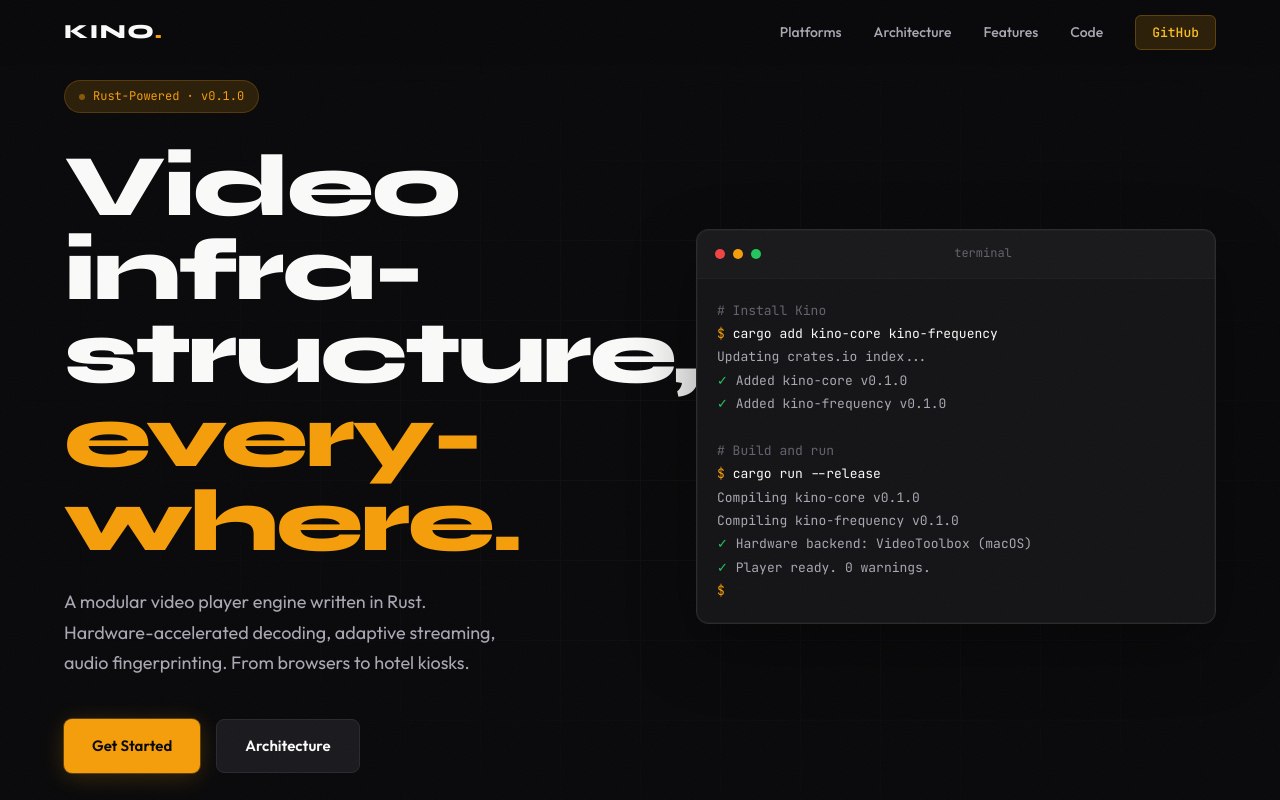
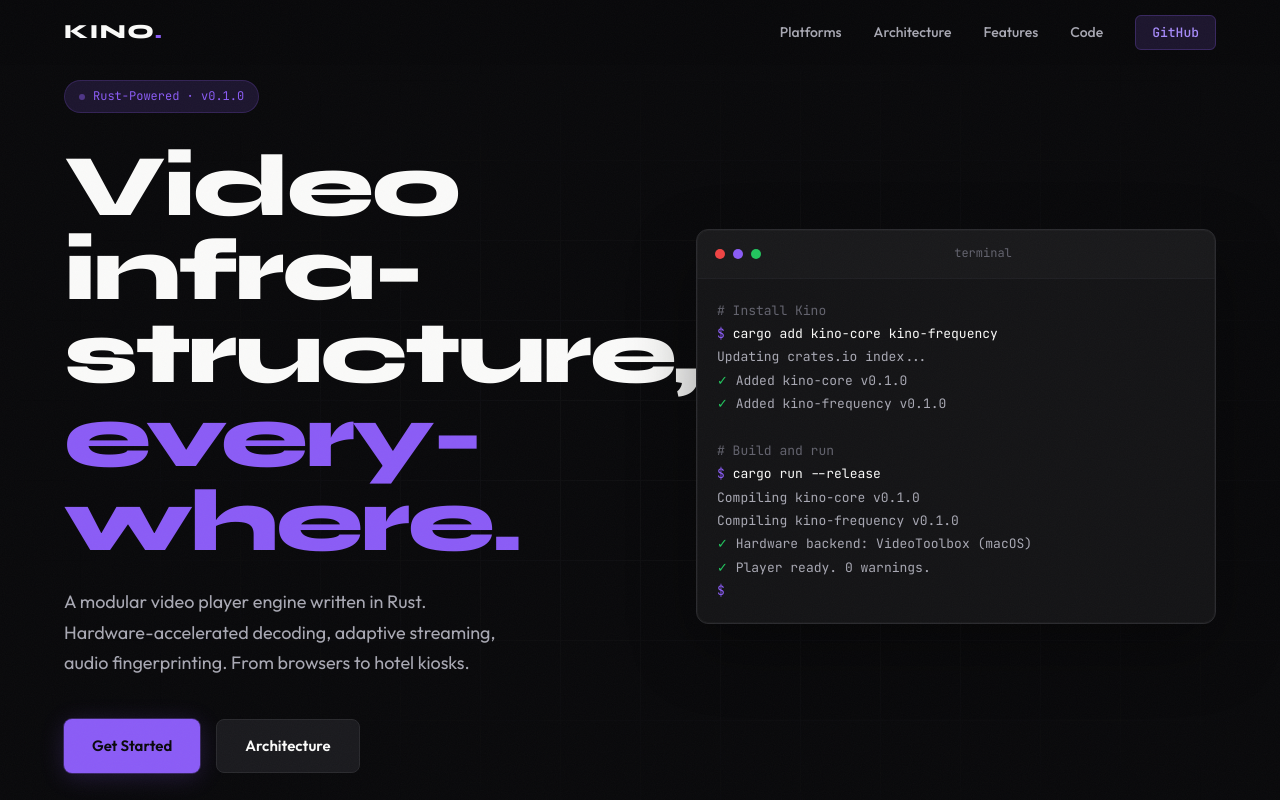
Before and after one commit to ExpertVagabond/kino, a plain HTML site: page site/index.html in a window 1280 px wide. Shown: the top 800 px of the page. Drawn offline with Linux system fonts and the light colour scheme.

Commit message:
Switch Kino accent from amber to violet
Clean tech purple (#8B5CF6) — distinct from old PSM purple,
modern and professional. Applied across all shadows, glows,
borders, and interactive states.

Co-Authored-By: Claude Opus 4.6 <noreply@anthropic.com>

```diff
--- a/site/index.html
+++ b/site/index.html
@@ -20,10 +20,10 @@
   --text: #FAFAF9;
   --text-secondary: #A8A8B3;
   --text-dim: #63636E;
-  --accent: #F59E0B;
-  --accent-light: #FBBF24;
-  --accent-dim: rgba(245, 158, 11, 0.15);
-  --accent-glow: rgba(245, 158, 11, 0.08);
+  --accent: #8B5CF6;
+  --accent-light: #A78BFA;
+  --accent-dim: rgba(139, 92, 246, 0.15);
+  --accent-glow: rgba(139, 92, 246, 0.08);
   --font-display: 'Syne', sans-serif;
   --font-body: 'Outfit', sans-serif;
   --font-mono: 'JetBrains Mono', monospace;
@@ -132,14 +132,14 @@ nav .container {
   font-size: 13px !important;
   padding: 8px 16px;
   background: var(--accent-dim);
-  border: 1px solid rgba(245, 158, 11, 0.25);
+  border: 1px solid rgba(139, 92, 246, 0.25);
   border-radius: 6px;
   color: var(--accent-light) !important;
   transition: all 0.2s !important;
 }
 
 .nav-cta:hover {
-  background: rgba(245, 158, 11, 0.2) !important;
+  background: rgba(139, 92, 246, 0.2) !important;
   border-color: var(--accent) !important;
 }
 
@@ -161,7 +161,7 @@ nav .container {
   right: 10%;
   width: 500px;
   height: 800px;
-  background: conic-gradient(from 180deg at 50% 0%, transparent 40%, rgba(245, 158, 11, 0.04) 48%, rgba(245, 158, 11, 0.06) 50%, rgba(245, 158, 11, 0.04) 52%, transparent 60%);
+  background: conic-gradient(from 180deg at 50% 0%, transparent 40%, rgba(139, 92, 246, 0.04) 48%, rgba(139, 92, 246, 0.06) 50%, rgba(139, 92, 246, 0.04) 52%, transparent 60%);
   pointer-events: none;
   animation: beam-sway 12s ease-in-out infinite;
 }
@@ -202,7 +202,7 @@ nav .container {
   gap: 8px;
   padding: 6px 14px;
   background: var(--accent-dim);
-  border: 1px solid rgba(245, 158, 11, 0.2);
+  border: 1px solid rgba(139, 92, 246, 0.2);
   border-radius: 100px;
   font-family: var(--font-mono);
   font-size: 12px;
@@ -270,12 +270,12 @@ h1 .accent { color: var(--accent); }
 .btn-primary {
   background: var(--accent);
   color: var(--bg);
-  box-shadow: 0 0 0 1px rgba(245, 158, 11, 0.3), 0 4px 24px rgba(245, 158, 11, 0.2);
+  box-shadow: 0 0 0 1px rgba(139, 92, 246, 0.3), 0 4px 24px rgba(139, 92, 246, 0.2);
 }
 
 .btn-primary:hover {
   background: var(--accent-light);
-  box-shadow: 0 0 0 1px rgba(245, 158, 11, 0.5), 0 8px 32px rgba(245, 158, 11, 0.3);
+  box-shadow: 0 0 0 1px rgba(139, 92, 246, 0.5), 0 8px 32px rgba(139, 92, 246, 0.3);
   transform: translateY(-1px);
 }
 
@@ -320,7 +320,7 @@ h1 .accent { color: var(--accent); }
 }
 
 .terminal-dot:nth-child(1) { background: #EF4444; }
-.terminal-dot:nth-child(2) { background: #F59E0B; }
+.terminal-dot:nth-child(2) { background: #8B5CF6; }
 .terminal-dot:nth-child(3) { background: #22C55E; }
 
 .terminal-title {
@@ -557,7 +557,7 @@ h1 .accent { color: var(--accent); }
   align-items: center;
   justify-content: center;
   background: var(--accent-dim);
-  border: 1px solid rgba(245, 158, 11, 0.15);
+  border: 1px solid rgba(139, 92, 246, 0.15);
   border-radius: 10px;
   margin-bottom: 20px;
   font-size: 18px;
@@ -974,7 +974,7 @@ footer .container {
       <!-- Core layer -->
       <div class="arch-label">Core</div>
       <div class="arch-row">
-        <div class="arch-crate" style="border-color: var(--accent); background: rgba(245, 158, 11, 0.03);">
+        <div class="arch-crate" style="border-color: var(--accent); background: rgba(139, 92, 246, 0.03);">
           <span class="crate-name">kino-core</span>
           <span class="crate-desc">HLS/DASH, ABR, buffers, DRM</span>
         </div>
```
